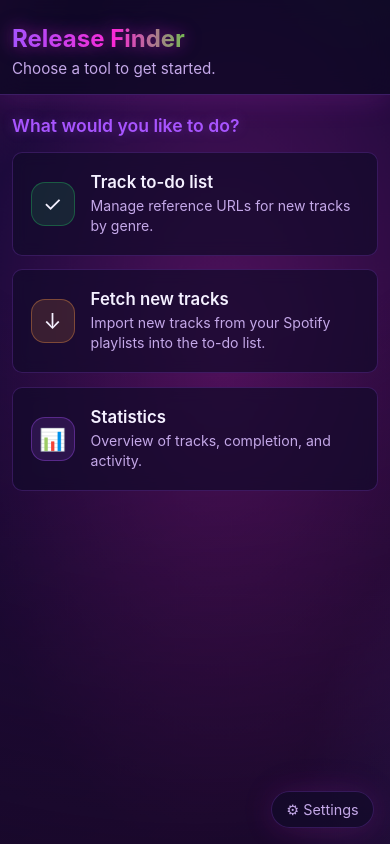
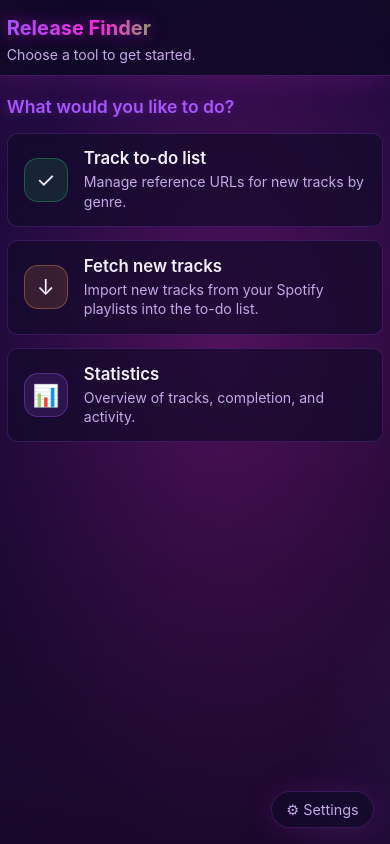
Before and after one commit to rickdevries-happyhorizon/spotify-playground, a Flask app: page / in a window 390 px wide. Run offline with Flask 3, Linux system fonts and the light colour scheme; data comes from the database, SQL or seed files in the repository.

Commit message:
aligmnent

```diff
--- a/spotify_playlist/static/css/new_tracks_todo.css
+++ b/spotify_playlist/static/css/new_tracks_todo.css
@@ -114,6 +114,7 @@
 
 .container {
   width: 100%;
+  max-width: 100%;
   padding-right: calc(var(--container-gutter-x) * 0.5);
   padding-left: calc(var(--container-gutter-x) * 0.5);
   margin-right: auto;
@@ -168,11 +169,17 @@
 body {
   margin: 0;
   min-height: 100vh;
+  min-height: 100dvh;
   font-family: -apple-system, BlinkMacSystemFont, "Segoe UI", Roboto, sans-serif;
   background: var(--bg);
   color: var(--text);
   position: relative;
   overflow-x: hidden;
+  padding-bottom: calc(5rem + env(safe-area-inset-bottom, 0px));
+}
+
+body:has(#settings-view:not([hidden])) {
+  padding-bottom: calc(7.5rem + env(safe-area-inset-bottom, 0px));
 }
 
 body::before {
@@ -1626,7 +1701,7 @@ body:has(#settings-view:not([hidden])) .status {
 
 .app-grid {
   display: grid;
-  grid-template-columns: repeat(2, minmax(0, 1fr));
+  grid-template-columns: repeat(auto-fit, minmax(min(100%, 17rem), 1fr));
   gap: 0.85rem;
   list-style: none;
   margin: 0;
@@ -1786,24 +1862,59 @@ body:has(#settings-view:not([hidden])) .status {
   text-align: center;
 }
 
-@media (max-width: 900px) {
-  .app-grid {
-    grid-template-columns: 1fr;
-  }
-
-  .stats-summary {
-    grid-template-columns: repeat(2, minmax(0, 1fr));
-  }
-}
-
-@media (max-width: 640px) {
-  .stats-summary {
-    grid-template-columns: 1fr;
+@media (max-width: 767px) {
+  :root {
+    --container-gutter-x: 1rem;
+  }
+
+  header {
+    padding: 1rem 0 0.75rem;
+  }
+
+  header h1 {
+    font-size: 1.25rem;
+  }
+
+  header p {
+    font-size: 0.88rem;
+  }
+
+  .page-cover {
+    width: 48px;
+    height: 48px;
+  }
+
+  .filter-tab {
+    flex: 1 1 calc(50% - 0.25rem);
+    justify-content: center;
+    padding: 0.5rem 0.65rem;
+    font-size: 0.82rem;
+  }
+
+  .app-card {
+    min-height: auto;
+    padding: 0.9rem 1rem;
+  }
+
+  .fetch-screen {
+    min-height: calc(100dvh - 8rem);
+    padding: 1.25rem 0 2rem;
+  }
+}
+
+@media (max-width: 479px) {
+  :root {
+    --container-gutter-x: 0.85rem;
+  }
+
+  .filter-tab {
+    flex: 1 1 100%;
   }
 }
 
 .genre-screen {
-  padding: 1.25rem 0 2rem;
+  padding-top: 1.25rem;
+  padding-bottom: 2rem;
 }
 
 .genre-screen h2 {
--- a/spotify_playlist/templates/base.html
+++ b/spotify_playlist/templates/base.html
@@ -2,7 +2,7 @@
 <html lang="{{ locale }}" data-skin="{{ ui_skin }}" data-locale="{{ locale_code }}">
 <head>
   <meta charset="UTF-8">
-  <meta name="viewport" content="width=device-width, initial-scale=1.0">
+  <meta name="viewport" content="width=device-width, initial-scale=1.0, viewport-fit=cover">
   <link rel="icon" href="/static/favicon.ico" sizes="any">
   <title>{% block title %}{{ _("Release Finder") }}{% endblock %}</title>
   <link rel="stylesheet" href="/static/css/new_tracks_todo.css">
@@ -11,7 +11,9 @@
 <body>
   {% include "partials/header.html" %}
   {% include "partials/breadcrumbs.html" %}
-  {% block content %}{% endblock %}
+  <div class="page-content container">
+    {% block content %}{% endblock %}
+  </div>
   {% include "partials/app_chrome.html" %}
   {% include "partials/i18n_bootstrap.html" %}
   <script src="/static/js/i18n.js"></script>
--- a/spotify_playlist/templates/new_tracks_todo.html
+++ b/spotify_playlist/templates/new_tracks_todo.html
@@ -3,11 +3,9 @@
 {% block content %}
   {% include "partials/banner.html" %}
 
-  <div class="container">
-    {% include "screens/start.html" %}
-    {% include "screens/genre.html" %}
-    {% include "screens/genre_hub.html" %}
-  </div>
+  {% include "screens/start.html" %}
+  {% include "screens/genre.html" %}
+  {% include "screens/genre_hub.html" %}
 
   {% include "screens/settings.html" %}
   {% include "screens/statistics.html" %}
--- a/spotify_playlist/templates/partials/banner.html
+++ b/spotify_playlist/templates/partials/banner.html
@@ -1,3 +1 @@
-<div class="container">
-  <div class="banner loading" id="banner">{{ _("Loading…") }}</div>
-</div>
+<div class="banner loading" id="banner">{{ _("Loading…") }}</div>
--- a/spotify_playlist/templates/screens/genre.html
+++ b/spotify_playlist/templates/screens/genre.html
@@ -1,4 +1,4 @@
-<section class="genre-screen view container" id="genre-view" hidden>
+<section class="genre-screen view" id="genre-view" hidden>
   <h2>{{ _("Genres") }}</h2>
   <ul class="genre-grid" id="genre-grid"></ul>
 </section>
--- a/spotify_playlist/templates/screens/genre_hub.html
+++ b/spotify_playlist/templates/screens/genre_hub.html
@@ -1,4 +1,4 @@
-<section class="genre-hub view container" id="genre-hub-view" hidden>
+<section class="genre-hub view" id="genre-hub-view" hidden>
   <h2>{{ _("Choose a list") }}</h2>
   <ul class="filter-grid" id="filter-grid"></ul>
 </section>
--- a/spotify_playlist/templates/screens/settings.html
+++ b/spotify_playlist/templates/screens/settings.html
@@ -1,4 +1,4 @@
-<section class="settings-screen view container" id="settings-view" hidden>
+<section class="settings-screen view" id="settings-view" hidden>
   <div class="settings-hero">
     <div class="settings-hero__content">
       <span class="settings-hero__icon" aria-hidden="true">⚙</span>
--- a/spotify_playlist/templates/screens/start.html
+++ b/spotify_playlist/templates/screens/start.html
@@ -1,4 +1,4 @@
-<section class="start-screen view container" id="start-view">
+<section class="start-screen view" id="start-view">
   <h2>{{ _("What would you like to do?") }}</h2>
   <ul class="app-grid" id="app-grid"></ul>
 </section>
--- a/spotify_playlist/templates/screens/statistics.html
+++ b/spotify_playlist/templates/screens/statistics.html
@@ -1,4 +1,4 @@
-<section class="statistics-screen view container" id="statistics-view" hidden>
+<section class="statistics-screen view" id="statistics-view" hidden>
   <div class="stats-summary" id="stats-summary"></div>
   <section class="stats-section">
     <h2>{{ _("By genre") }}</h2>
--- a/spotify_playlist/templates/screens/tracks.html
+++ b/spotify_playlist/templates/screens/tracks.html
@@ -1,5 +1,4 @@
-<div class="view" id="tracks-view" hidden>
-  <div class="container">
+<div class="view tracks-screen" id="tracks-view" hidden>
   <nav class="filter-tabs" id="filter-tabs" aria-label="{{ _("Track lists") }}">
     <a class="filter-tab filter-tab--done" id="tab-with-url" href="#">{{ _("Has reference URL") }} <span class="count" id="tab-count-done">0</span></a>
     <a class="filter-tab filter-tab--todo" id="tab-without-url" href="#">{{ _("Needs reference URL") }} <span class="count" id="tab-count-todo">0</span></a>
@@ -32,4 +31,3 @@
     </section>
   </main>
 </div>
-</div>
```
Also changed, not shown: other parts of spotify_playlist/static/css/new_tracks_todo.css (+121 -15 lines). Lines whose indentation alone changed are shown as unchanged.
